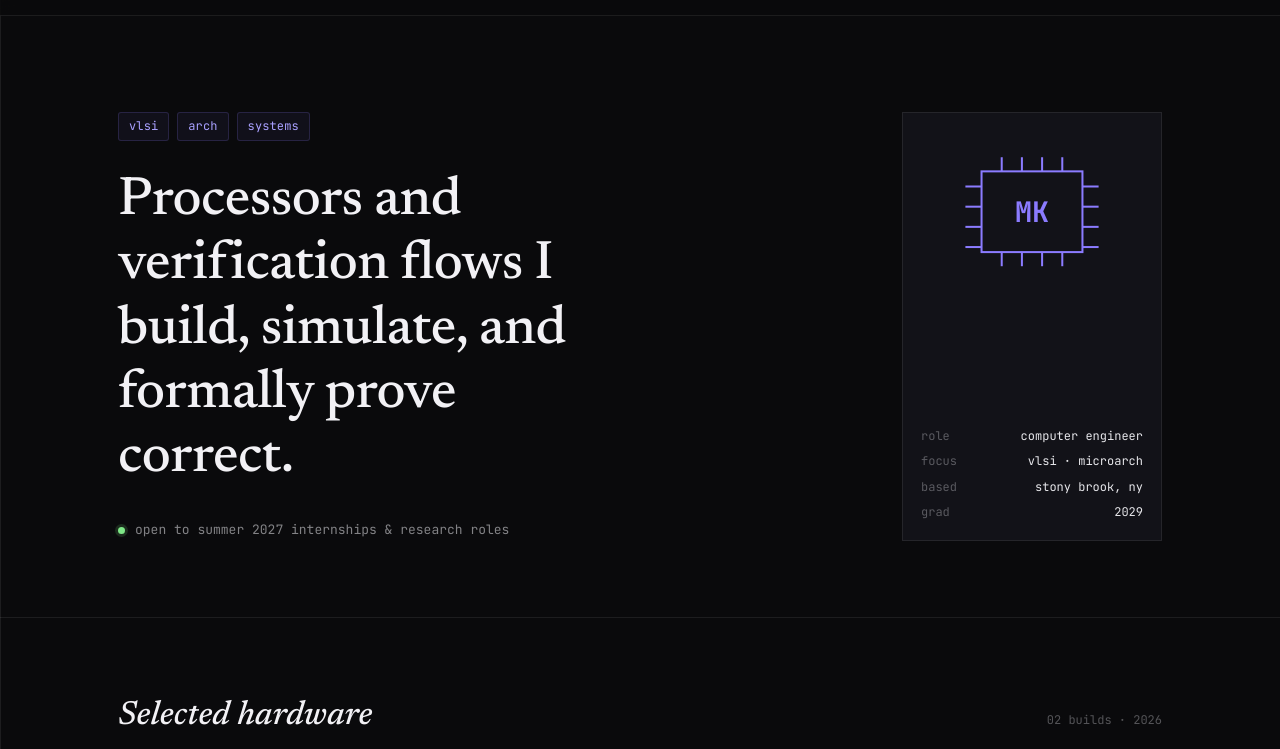
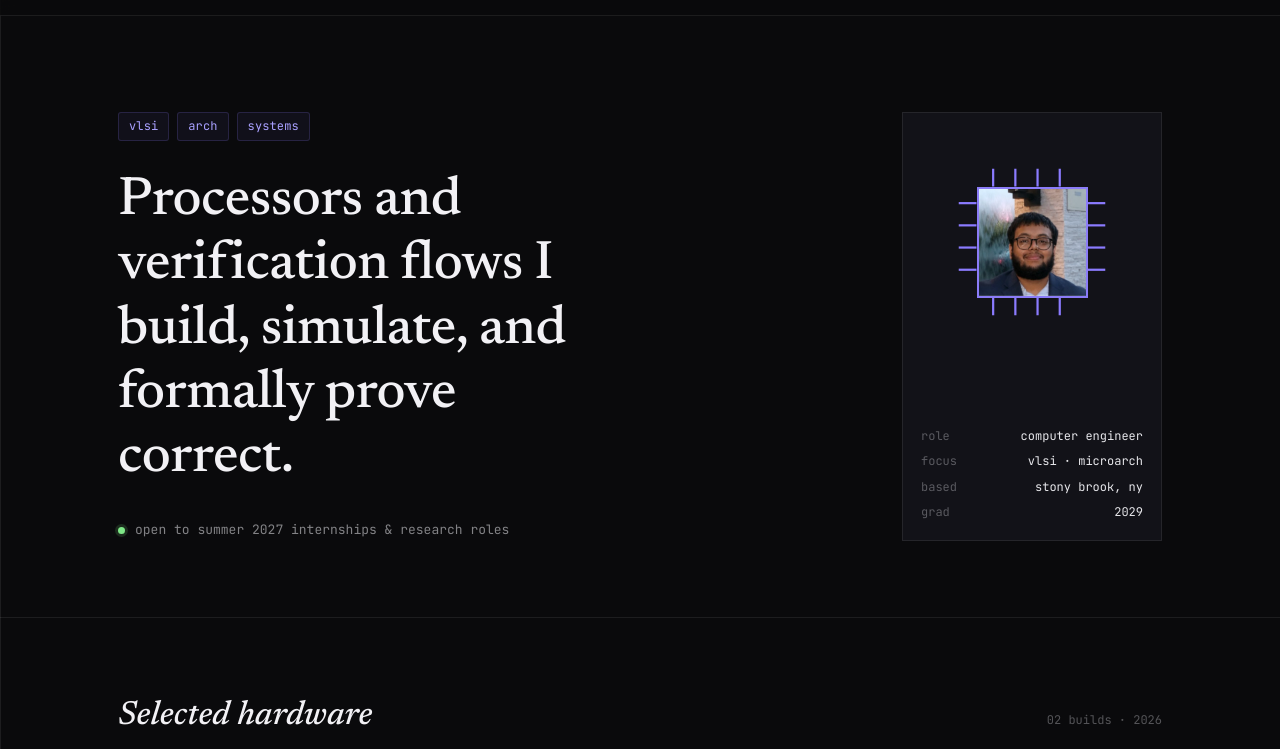
Before and after one commit to mahdeekhan/mahdeekhan.github.io, a plain HTML site: page index.html in a window 1280 px wide. Shown: the part 45-794 px from the top of the page. Drawn offline with Linux system fonts and the light colour scheme.

Commit message:
Add files via upload

```diff
--- a/index.html
+++ b/index.html
@@ -42,28 +42,29 @@
       </div>
 
       <aside class="hero-panel">
-        <svg class="chip-svg" viewBox="0 0 220 160" role="img" aria-label="Chip die outline">
-          <rect x="60" y="40" width="100" height="80" fill="none" stroke="#8b7bff" stroke-width="2"/>
-          <text x="110" y="90" text-anchor="middle" font-family="'JetBrains Mono', monospace" font-size="28" font-weight="700" fill="#8b7bff">MK</text>
-          <g stroke="#8b7bff" stroke-width="2">
-            <line x1="60" y1="55" x2="44" y2="55"/>
-            <line x1="60" y1="75" x2="44" y2="75"/>
-            <line x1="60" y1="95" x2="44" y2="95"/>
-            <line x1="60" y1="115" x2="44" y2="115"/>
-            <line x1="160" y1="55" x2="176" y2="55"/>
-            <line x1="160" y1="75" x2="176" y2="75"/>
-            <line x1="160" y1="95" x2="176" y2="95"/>
-            <line x1="160" y1="115" x2="176" y2="115"/>
-            <line x1="80" y1="40" x2="80" y2="26"/>
-            <line x1="100" y1="40" x2="100" y2="26"/>
-            <line x1="120" y1="40" x2="120" y2="26"/>
-            <line x1="140" y1="40" x2="140" y2="26"/>
-            <line x1="80" y1="120" x2="80" y2="134"/>
-            <line x1="100" y1="120" x2="100" y2="134"/>
-            <line x1="120" y1="120" x2="120" y2="134"/>
-            <line x1="140" y1="120" x2="140" y2="134"/>
-          </g>
-        </svg>
+        <div class="chip-photo">
+          <svg class="chip-pins" viewBox="0 0 200 200" aria-hidden="true">
+            <g stroke="#8b7bff" stroke-width="2">
+              <line x1="50" y1="65" x2="34" y2="65"/>
+              <line x1="50" y1="85" x2="34" y2="85"/>
+              <line x1="50" y1="105" x2="34" y2="105"/>
+              <line x1="50" y1="125" x2="34" y2="125"/>
+              <line x1="150" y1="65" x2="166" y2="65"/>
+              <line x1="150" y1="85" x2="166" y2="85"/>
+              <line x1="150" y1="105" x2="166" y2="105"/>
+              <line x1="150" y1="125" x2="166" y2="125"/>
+              <line x1="65" y1="50" x2="65" y2="34"/>
+              <line x1="85" y1="50" x2="85" y2="34"/>
+              <line x1="105" y1="50" x2="105" y2="34"/>
+              <line x1="125" y1="50" x2="125" y2="34"/>
+              <line x1="65" y1="150" x2="65" y2="166"/>
+              <line x1="85" y1="150" x2="85" y2="166"/>
+              <line x1="105" y1="150" x2="105" y2="166"/>
+              <line x1="125" y1="150" x2="125" y2="166"/>
+            </g>
+          </svg>
+          <img src="headshot.jpg" alt="Portrait of Mahdee Khan" class="chip-photo-img">
+        </div>
         <dl>
           <dt>role</dt><dd>computer engineer</dd>
           <dt>focus</dt><dd>vlsi · microarch</dd>
--- a/style.css
+++ b/style.css
@@ -213,7 +213,32 @@ a { color: inherit; text-decoration: none; }
   justify-content: space-between;
 }
 
-.hero-panel .chip-svg { width: 100%; height: auto; display: block; margin-bottom: 14px; }
+.chip-photo {
+  position: relative;
+  width: 100%;
+  aspect-ratio: 1 / 1;
+  margin-bottom: 14px;
+}
+
+.chip-pins {
+  position: absolute;
+  inset: 0;
+  width: 100%;
+  height: 100%;
+}
+
+.chip-photo-img {
+  position: absolute;
+  left: 25%;
+  top: 25%;
+  width: 50%;
+  height: 50%;
+  object-fit: cover;
+  border: 2px solid var(--accent);
+  background: var(--bg);
+  display: block;
+  filter: saturate(0.92) contrast(1.02);
+}
 
 .hero-panel dl {
   display: grid;
```
Also changed, not shown: headshot.jpg (added).
